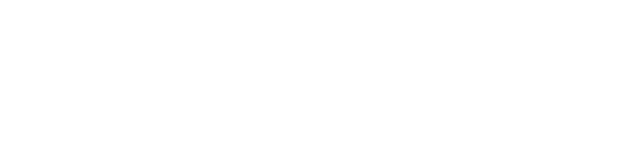
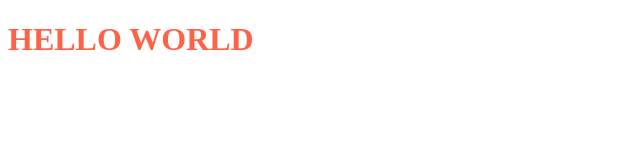
Before and after one commit to Foucsi/testCoop, a plain HTML site: page index.html in a window 1280 px wide. Shown: the whole page, without its empty margins (0-640 px from the left). Drawn offline with Linux system fonts and the light colour scheme.

Commit message:
creation du styles.css

```diff
--- a/index.html
+++ b/index.html
@@ -2,9 +2,12 @@
 <html lang="en">
   <head>
     <meta charset="UTF-8" />
+    <link rel="stylesheet" href="styles.css" />
     <meta http-equiv="X-UA-Compatible" content="IE=edge" />
     <meta name="viewport" content="width=device-width, initial-scale=1.0" />
     <title>Document</title>
   </head>
-  <body></body>
+  <body>
+    <h1 style="color: tomato">HELLO WORLD</h1>
+  </body>
 </html>
```
Also changed, not shown: styles.css (added).
